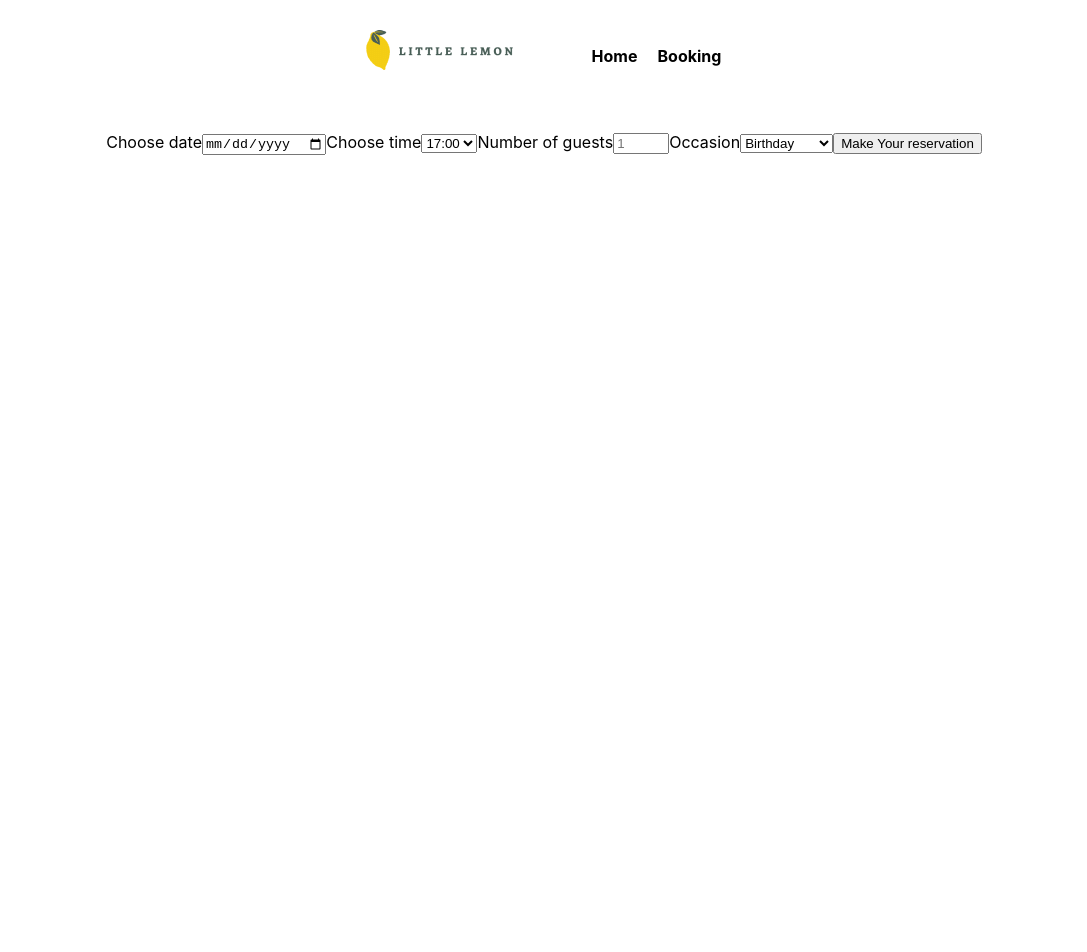
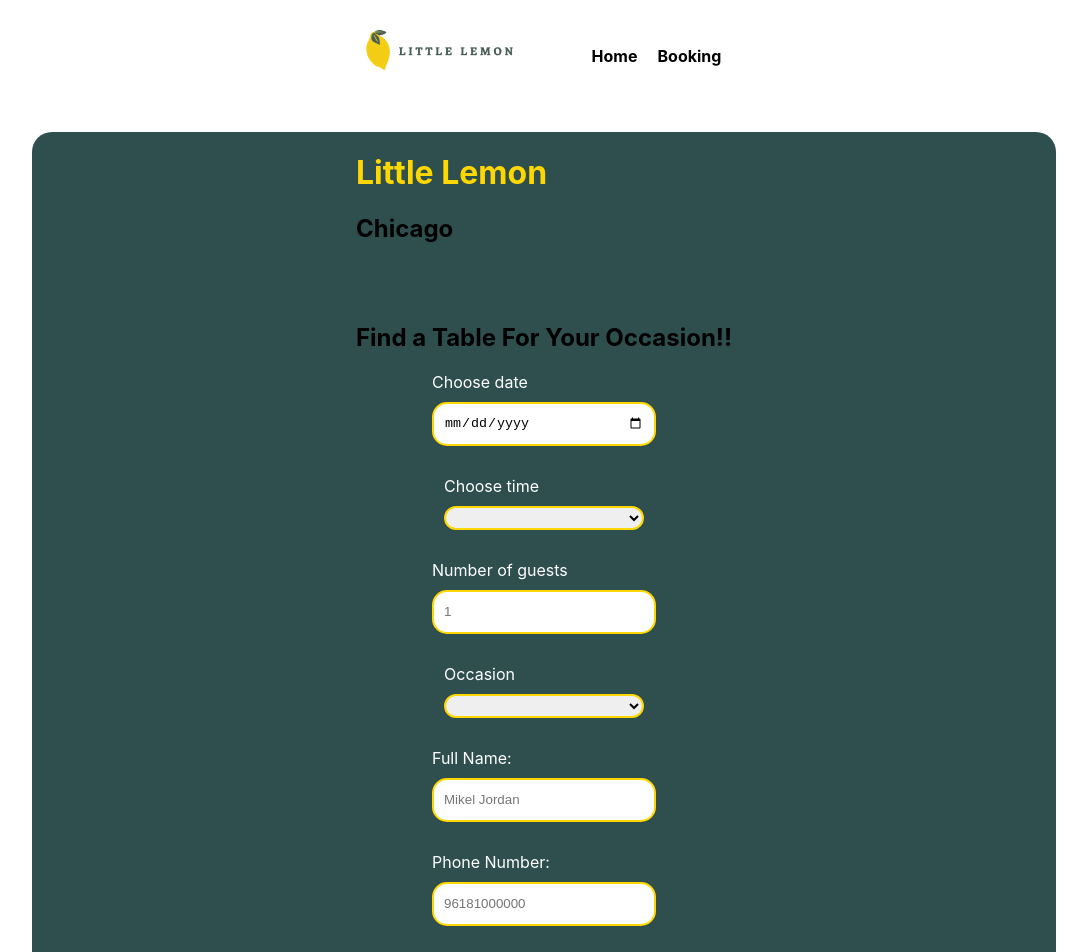
Before and after one commit to SamAbdallah/lemon, a React (Create React App) app: page /Booking in a window 1280 px wide. Shown: the top 952 px of the page, without its empty margins (96-1183 px from the left). Before the commit the page ends 800 px from the top, so only its background shows below. Built offline with nearby package versions, Linux system fonts and the light colour scheme.

Commit message:
adding fields to the form

```diff
--- a/src/components/Booking.css
+++ b/src/components/Booking.css
@@ -0,0 +1,41 @@
+#form1{
+    display: flex;
+    flex-direction: column;
+    background-color: darkslategray;
+    width: 80%;
+    align-items: center;
+    border-radius: 20px;
+}
+#title{
+    color: gold;
+}
+
+.label1{
+    color: white;
+    margin-bottom: 10px;
+}
+#text{
+    color:white;
+}
+.input1{
+    height: 20px;
+    width: 200px;
+    border-radius: 15px;
+    padding: 10px;
+    border: 2px solid gold;
+}
+
+.container{
+    display: flex;
+    flex-direction: column;
+    margin-bottom: 30px;
+}
+
+#submit{
+    height: 40px;
+    width: 200px;
+    background-color: gold;
+    border: 1px solid gold;
+    border-radius: 20px;
+    font-weight: bolder;
+}
--- a/src/components/Booking.jsx
+++ b/src/components/Booking.jsx
@@ -1,15 +1,13 @@
 import React, { useState } from 'react';
+import './Booking.css'
 
 function Booking() {
   const [date, setDate] = useState('');
   const [time, setTime] = useState('');
   const [numPeople, setNumPeople] = useState('');
   const [occassion, setOccassion] = useState('');
-
-
-
-
-
+  const [phoneNumber, setPhoneNumber] = useState('');
+  const [name,setName]=useState('')
 
   const handleSubmit = (event) => {
     event.preventDefault();
@@ -17,11 +15,24 @@ function Booking() {
   };
 
   return (
-    <form onSubmit={handleSubmit}>
-    <label for="res-date">Choose date</label>
-    <input type="date" id="res-date" value={date} onChange={(e)=>setDate(e.target.value)}/>
-    <label for="res-time">Choose time</label>
-    <select id="res-time " value={time} onChange={(e)=>setTime(e.target.value)}>
+    <form onSubmit={handleSubmit} id='form1'>
+
+      <div className='intro'>
+        <h1 id='title'>Little Lemon</h1>
+        <h2>Chicago</h2><br/><br/>
+        <h2>Find a Table For Your Occasion!!</h2>
+
+      </div>
+
+  <div className='container'>
+    <label for="res-date" className='label1'>Choose date</label>
+    <input type="date" id="res-date" value={date} onChange={(e)=>setDate(e.target.value)} className='input1'/>
+  </div>
+
+
+  <div className='container'>
+    <label for="res-time" className='label1'>Choose time</label>
+    <select id="res-time " value={time} onChange={(e)=>setTime(e.target.value)} className='input1' defaultValue="time">
        <option>17:00</option>
        <option>18:00</option>
        <option>19:00</option>
@@ -29,14 +40,32 @@ function Booking() {
        <option>21:00</option>
        <option>22:00</option>
     </select>
-    <label for="guests">Number of guests</label>
-    <input type="number" placeholder="1" min="1" max="10" id="guests" value={numPeople} onChange={(e)=>setNumPeople(e.target.value)}/>
-    <label for="occasion">Occasion</label>
-    <select id="occasion" value={occassion} onChange={(e)=>setOccassion(e.target.value)}>
+  </div>
+
+  <div className='container'>
+    <label for="guests" className='label1'>Number of guests</label>
+    <input type="number" placeholder="1" min="1" max="10" id="guests" className='input1' value={numPeople} onChange={(e)=>setNumPeople(e.target.value)}/>
+  </div>
+
+  <div className='container'>
+    <label for="occasion" className='label1'>Occasion</label>
+    <select id="occasion" value={occassion} onChange={(e)=>setOccassion(e.target.value)} className='input1'>
        <option>Birthday</option>
        <option>Anniversary</option>
     </select>
-    <input type="submit" value="Make Your reservation"/>
+  </div>
+
+  <div className='container'>
+    <label for="Name" className='label1'>Full Name:</label>
+    <input type="text" placeholder="Mikel Jordan"  className='input1' value={phoneNumber}  onChange={(e)=>setPhoneNumber(e.target.value)}/>
+  </div>
+
+  <div className='container'>
+    <label for="number" className='label1'>Phone Number:</label>
+    <input type="tel" placeholder="96181000000" min="8" max="11"  className='input1' value={name}  onChange={(e)=>setName(e.target.value)}/>
+  </div>
+
+    <input type="submit" value="Make Your reservation" id='submit'/>
  </form>
   );
 }
```
